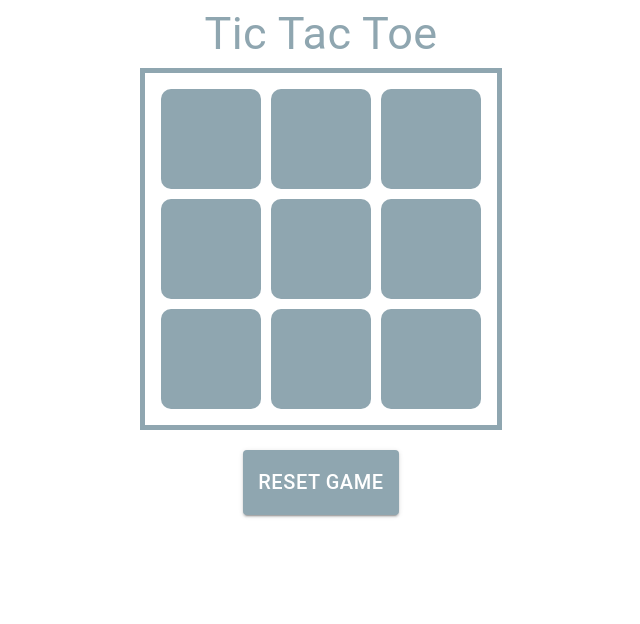
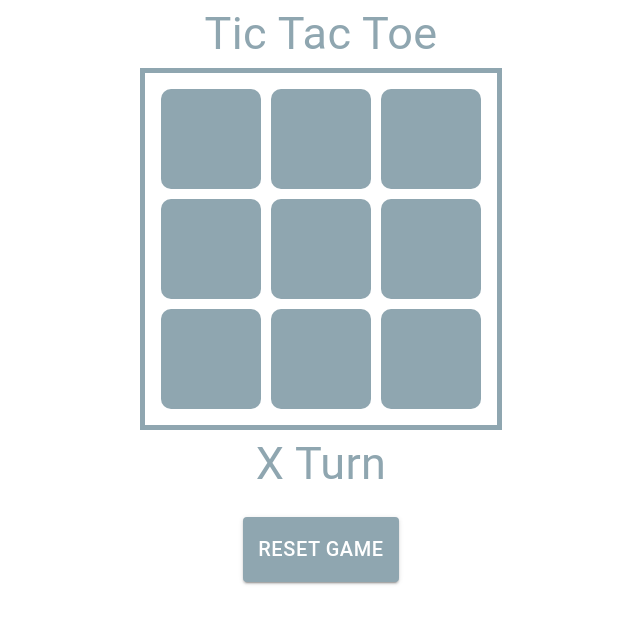
Before and after one commit to ldreaaml/react-tic-tac-toe, a React (Create React App) app: page / in a window 1280 px wide. Shown: the top 624 px of the page, without its empty margins (319-959 px from the left). Built offline with nearby package versions, Linux system fonts and the light colour scheme.

Commit message:
declare winner

```diff
--- a/src/App.tsx
+++ b/src/App.tsx
@@ -30,12 +30,38 @@ function App() {
     setGameState(Array(9).fill(""));
   };
 
+  //check if we have a winner
+  const declareWinner = (gameState: string[]) => {
+    const lines = [
+      [0, 1, 2],
+      [3, 4, 5],
+      [6, 7, 8],
+      [0, 3, 6],
+      [1, 4, 7],
+      [2, 5, 8],
+      [0, 4, 8],
+      [2, 4, 6],
+    ];
+    for (let i = 0; i < lines.length; i++) {
+      const [a, b, c] = lines[i];
+      if (
+        gameState[a] &&
+        gameState[a] === gameState[b] &&
+        gameState[a] === gameState[c]
+      ) {
+        return gameState[a];
+      }
+    }
+    return "";
+  };
+
   return (
     <>
       <Board
         gameState={gameState}
         currentPlayer={currentPlayer}
         setValue={setValue}
+        declareWinner={declareWinner}
       />
       <ResetButton handleReset={resetGame} />
     </>
--- a/src/components/Board.tsx
+++ b/src/components/Board.tsx
@@ -12,6 +12,7 @@ interface Props {
   gameState: string[];
   currentPlayer: string;
   setValue(index: number, player: string): void;
+  declareWinner(gameState: string[]): string;
 }
 
 const useStyles = makeStyles((theme: Theme) =>
@@ -32,11 +33,21 @@ const useStyles = makeStyles((theme: Theme) =>
       padding: theme.spacing(2),
       border: "5px solid #8fa6b0",
     },
+    player: {
+      fontSize: 45,
+      color: "#8fa6b0",
+    },
   })
 );
 
-export const Board = ({ gameState, currentPlayer, setValue }: Props) => {
+export const Board = ({
+  gameState,
+  currentPlayer,
+  setValue,
+  declareWinner,
+}: Props) => {
   const classes = useStyles();
+  const winner = declareWinner(gameState);
   return (
     <>
       <Typography className={classes.title}>Tic Tac Toe</Typography>
@@ -54,6 +65,15 @@ export const Board = ({ gameState, currentPlayer, setValue }: Props) => {
           </Grid>
         </Grid>
       </Grid>
+      {winner ? (
+        <Typography className={classes.player}>
+          Winner is {winner.toUpperCase()}!
+        </Typography>
+      ) : (
+        <Typography className={classes.player}>
+          {currentPlayer.toUpperCase()} Turn
+        </Typography>
+      )}
     </>
   );
 };
```
